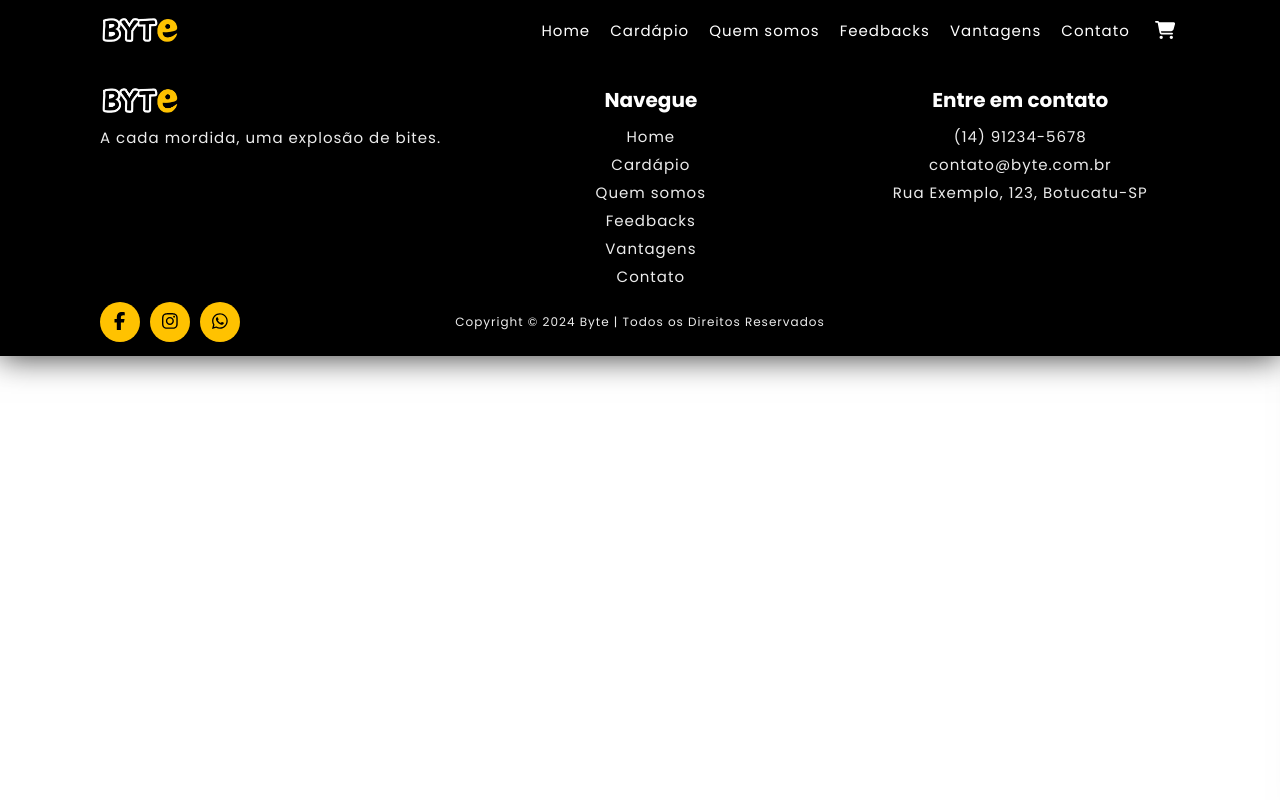
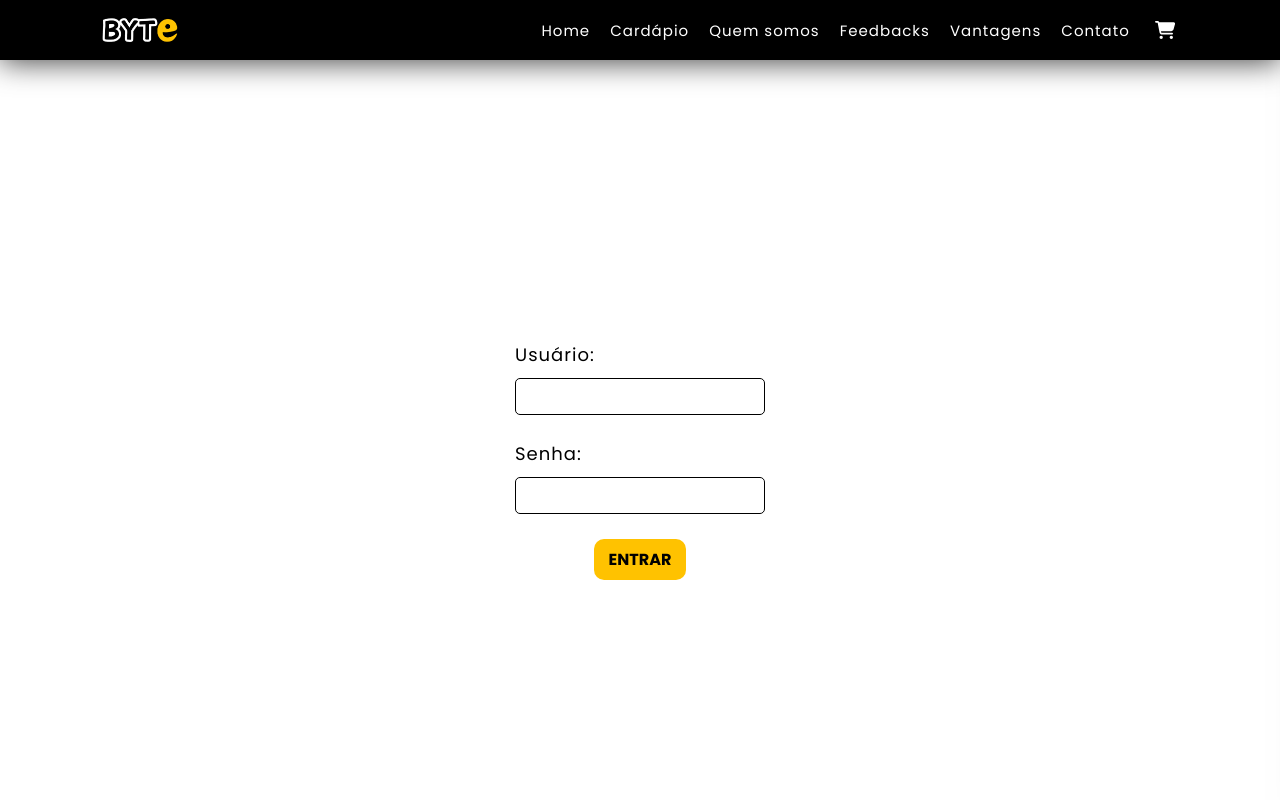
Before and after one commit to ABeatrizSC/byte, a React (Vite) app: page /admin in a window 1280 px wide. Shown: the top 800 px of the page. Built offline with nearby package versions, Linux system fonts and the light colour scheme; a web font is replaced by a local one.

Commit message:
implement admin login and management page

```diff
--- a/src/App.jsx
+++ b/src/App.jsx
@@ -4,6 +4,8 @@ import { Home } from "./pages/Home";
 import { MenuPage } from "./pages/MenuPage";
 import { ProductDetails } from "./pages/ProductDetails";
 import { Checkout } from "./pages/Checkout"
+import { Login } from "./pages/Login";
+import { Management } from "./pages/Management";
 import { Footer } from "./components/Footer";
 import { BrowserRouter, Route, Routes } from "react-router-dom";
 
@@ -11,12 +13,14 @@ export function App() {
   return (
     <>
       <BrowserRouter>
-        <Header />
+      <Header />
         <Routes>
           <Route path="/" element={<Home />}/>
           <Route path="/cardapio" element={<MenuPage />}/>
           <Route path="/cardapio/:id" element={<ProductDetails />}/>
           <Route path="/checkout" element={<Checkout />}/>
+          <Route path="/admin" element={<Login />}/>
+          <Route path="/admin/management" element={<Management />}/>
         </Routes>
         <Footer />
       </BrowserRouter>
--- /dev/null
+++ b/src/pages/Login/index.jsx
@@ -0,0 +1,21 @@
+import "./style.css";
+
+export function Login() {
+  return (
+    <section className="login-section">
+      <div className="form-login-container">
+        <form className="form" action="">
+          <div className="form__input-container">
+            <label htmlFor="user">Usuário:</label>
+            <input type="text" id="user" required />
+          </div>
+          <div className="form__input-container">
+            <label htmlFor="password">Senha:</label>
+            <input type="password" id="password" required />
+          </div>
+          <button className="form__submit-button" type="submit">Entrar</button>
+        </form>
+      </div>
+    </section>
+  );
+}
--- /dev/null
+++ b/src/pages/Login/style.css
@@ -0,0 +1,41 @@
+.login-section {
+    min-height: 100dvh;
+    display: flex;
+    justify-content: center;
+    align-items: center;
+
+    & .form-login-container {
+        & .form {
+            display: flex;
+            flex-direction: column;
+            align-items: center;
+            gap: 2.5rem;
+
+            & .form__input-container {
+                width: 25rem;
+                display: flex;
+                flex-direction: column;
+                gap: 1rem;
+
+                & label {
+                    font-size: 1.8rem;
+                }
+
+                & input {
+                    padding:1rem;
+                    border-radius: 0.5rem;
+                    border: 0.1rem solid var(--black);
+                }
+            }
+
+            & .form__submit-button {
+                background-color: var(--yellow);
+                transition: var(--bgc-transition);
+
+                &:hover {
+                    background-color: var(--yellow-hover);
+                }
+            }
+        }
+    }
+}
--- /dev/null
+++ b/src/pages/Management/index.jsx
@@ -0,0 +1,8 @@
+import React from 'react'
+import './style.css'
+
+export function Management() {
+  return (
+    <div>Management</div>
+  )
+}
```
Also changed, not shown: src/pages/Management/style.css (added).
